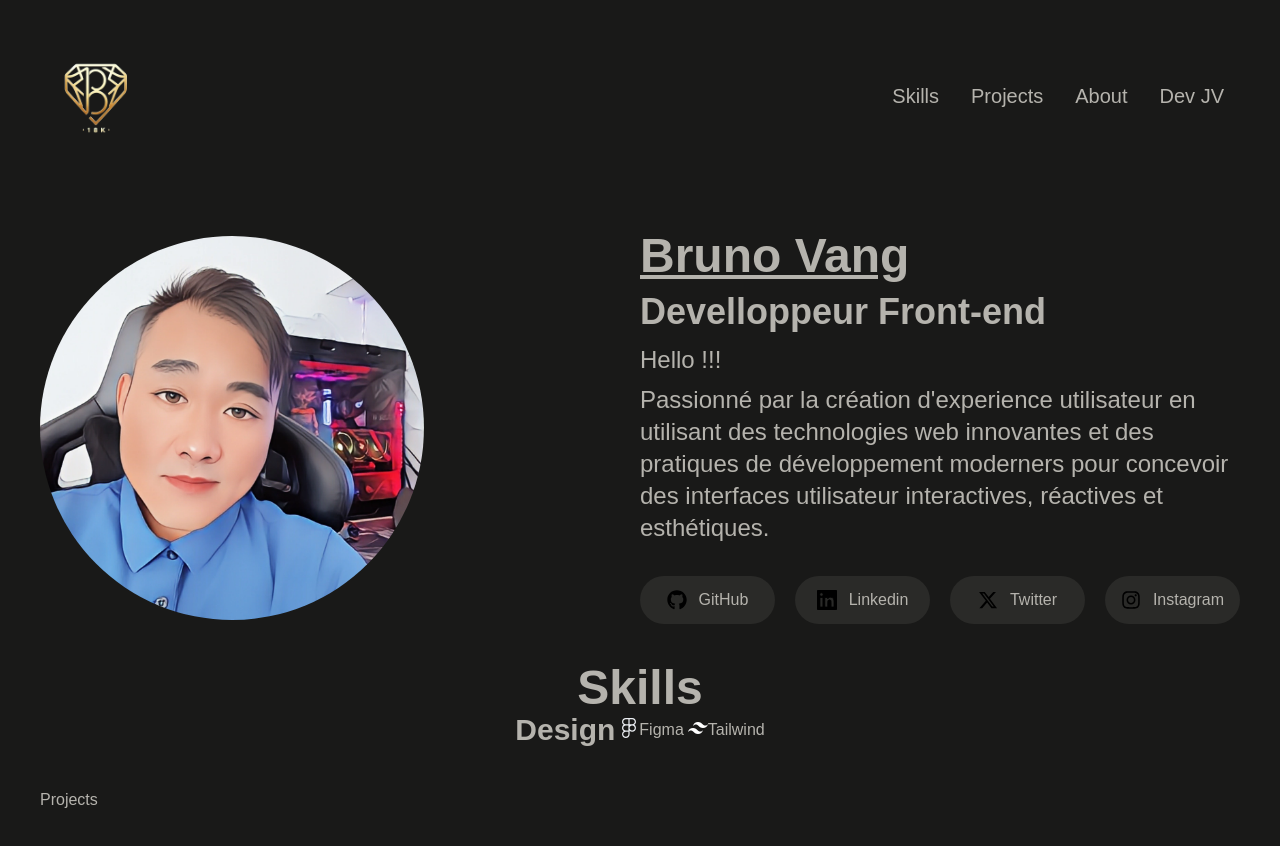
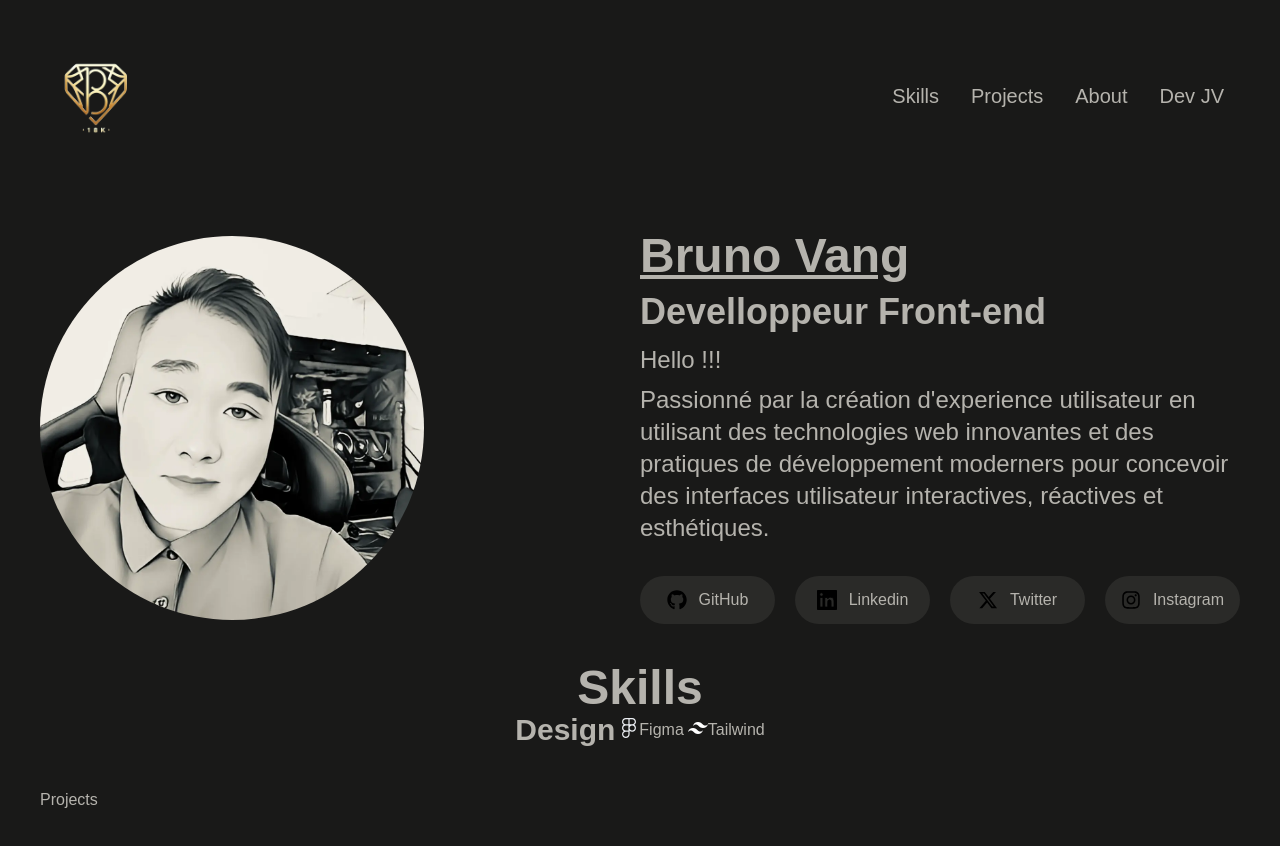
Before and after one commit to Buens18k/Portfolio, a Next.js app: page / in a window 1280 px wide. Shown: the top 846 px of the page. Built offline with nearby package versions, Linux system fonts and the light colour scheme; a web font is replaced by a local one.

Commit message:
photomoi

```diff
--- a/app/page.tsx
+++ b/app/page.tsx
@@ -14,7 +14,7 @@ export default function Home() {
   return (
     <main className="flex flex-col min-h-screen p-10 max-w-screen-2xl gap-10">
       <section className="flex flex-col justify-center md:justify-between items-center md:flex-row w-full">
-        <Banner src="photoBruno.webp" alt="Photo Profil de Bruno" width={500} height={500} />
+        <Banner src="moi.webp" alt="Photo Profil de Bruno" width={500} height={500} />
         <div className=" flex flex-col gap-8 md:w-7/12 lg:w-1/2">
           <Biography name="Bruno Vang" trade="Develloppeur Front-end" text={mutliText} />
           <div className="grid grid-cols-2 md:grid-cols-4 gap-5 w-full">
```
Also changed, not shown: public/images/moi.JPG (deleted), public/images/moi.webp (added).
